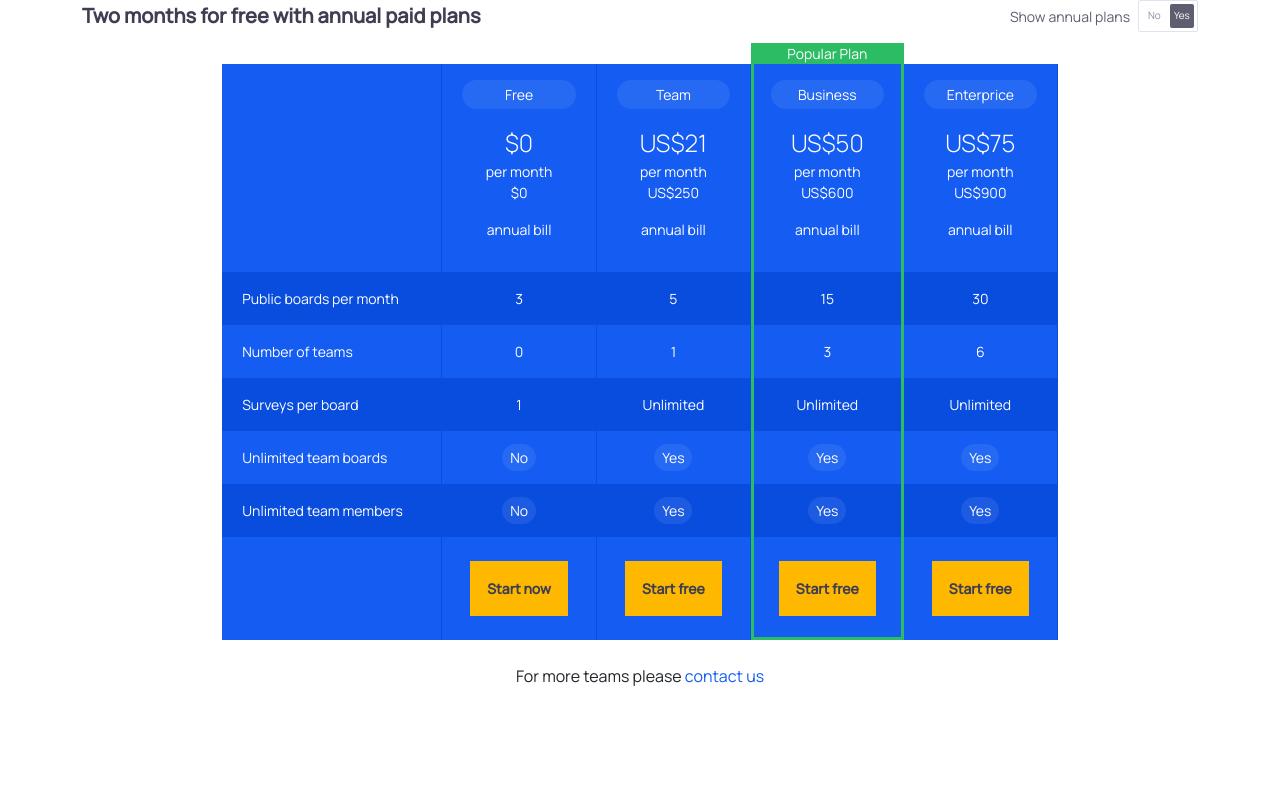
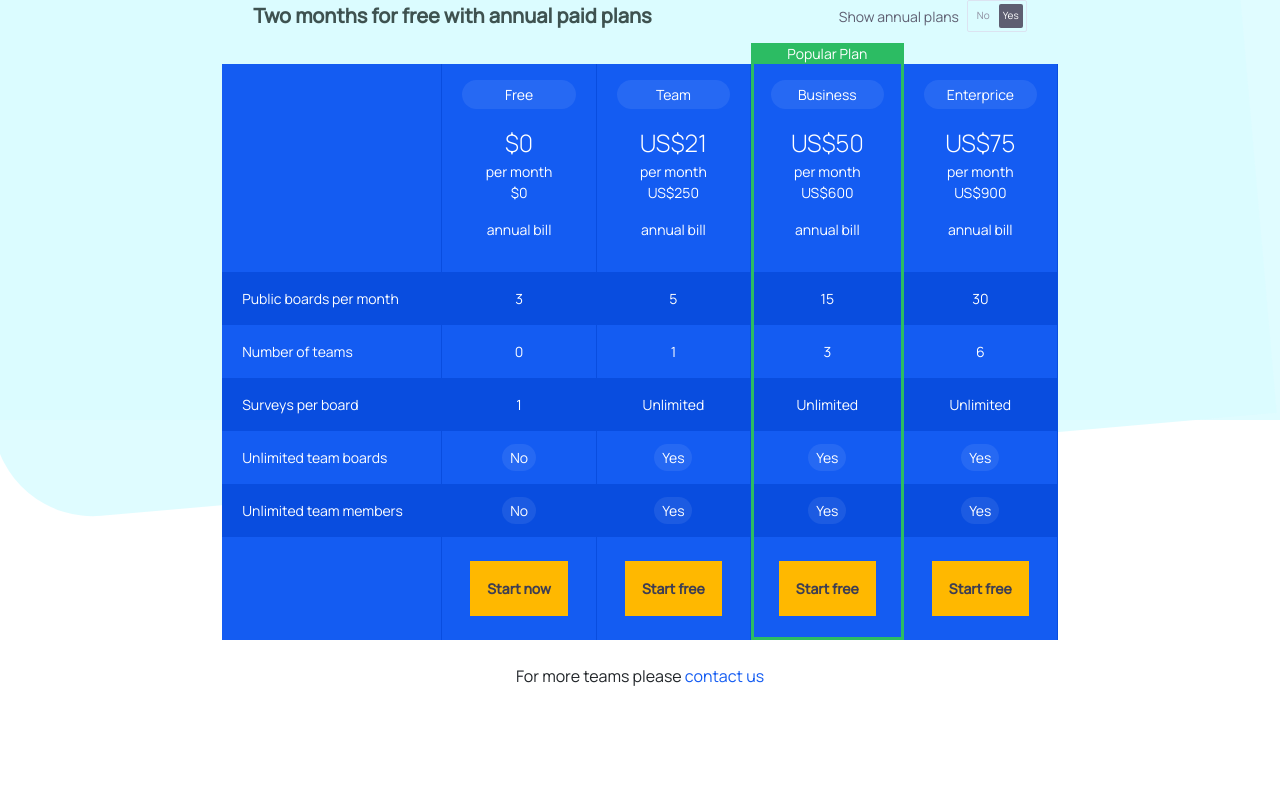
Before and after one commit to Amas9nine/solid-retro, a React (Create React App) app: page /pricing in a window 1280 px wide. Shown: the top 800 px of the page. Built offline with nearby package versions, Linux system fonts and the light colour scheme.

Commit message:
fix:solved comments

```diff
--- a/src/pages/PricingPage/PricingPage.jsx
+++ b/src/pages/PricingPage/PricingPage.jsx
@@ -8,6 +8,9 @@ export default function PricingPage() {
   const [head, setHead] = useState(false);
   const { t } = useTranslation();
   return (
+    <>
+      <div className={css.backColor}></div>
+      <div className={css.background}></div>
       <Container>
         <div className={css.sectionHeader}>
           {head ? <h1>{t("pricing.TryEasy")}</h1> : <h1>{t("pricing.TwoMounth")}</h1>}
@@ -61,12 +64,13 @@ export default function PricingPage() {
             </div>
           ))}
         </div>
+      </Container>
       <div className={css.contactUs}>
         <span>
           {t("pricing.forMore")}
           <a href="">{t("pricing.contact")}</a>
         </span>
       </div>
-    </Container>
+    </>
   );
 }
--- a/src/pages/PricingPage/pricingPage.module.scss
+++ b/src/pages/PricingPage/pricingPage.module.scss
@@ -1,13 +1,42 @@
 @import "../../Components//globalVariables.scss";
+
+.backColor {
+  background: #dbfcffd6;
+  position: absolute;
+  z-index: -1;
+  width:100%;
+  height: 420px;
+  @include breackpoint(lg){
+    height: 430px;
+  }
+  @include breackpoint(sm){
+    height: 445px;
+  }
+}
+
+.background {
+  background: #dbfcffe2;
+  position: absolute;
+  z-index: -1;
+  width: 100%;
+  height: 670px;
+  top: -200px;
+  transform: rotate(-5deg);
+  left: -30px;
+  border-bottom-left-radius: 100px;
+  overflow-x: hidden;
+}
 
 .sectionHeader {
   display: flex;
   align-items: center;
   margin: 0 auto;
-  justify-content: space-between;
+  justify-content: space-evenly;
+  width: 100%;
+
 
   h1 {
-    color: #3e3e52;
+    color: #3e5250;
     font-family: Manrope, sans-serif;
     font-weight: bold;
     font-size: 20px;
@@ -99,6 +128,7 @@
     overflow-x: auto;
     display: flex;
     justify-content: start;
+
     .table {
       .seventh {
         height: 222px;
@@ -132,7 +162,7 @@
 
     .tableHeader {
       padding-bottom: 16px;
-        background: white;
+      background: #dbfcff;
     }
 
     .startBtn {
@@ -156,6 +186,9 @@
       min-height: 208px;
       width: 220px;
       border-right: #094ddf 1px solid;
+      @include breackpoint(sm){
+        border: none;
+      }
     }
 
     .activeSeven {
```
Lines whose indentation alone changed are shown as unchanged.
